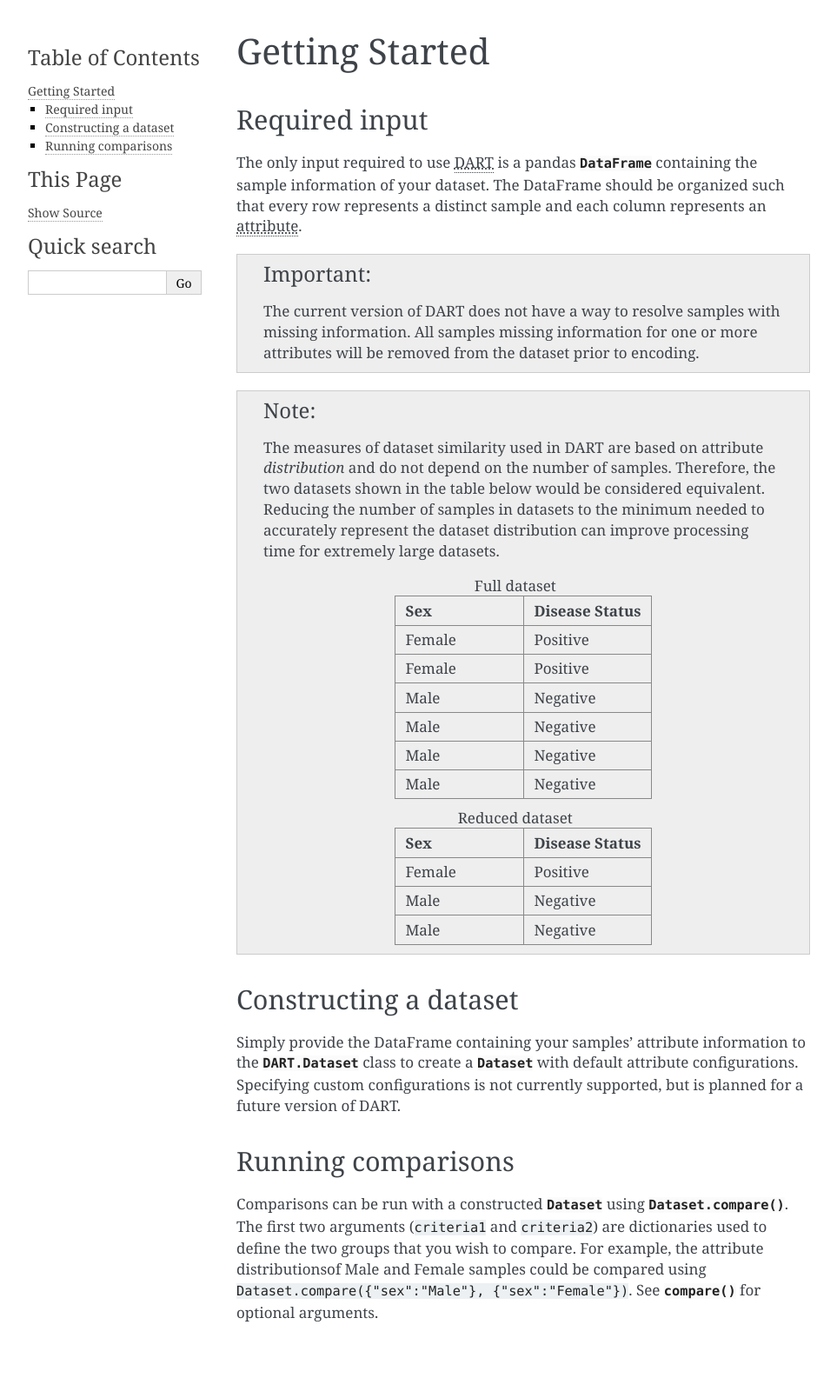
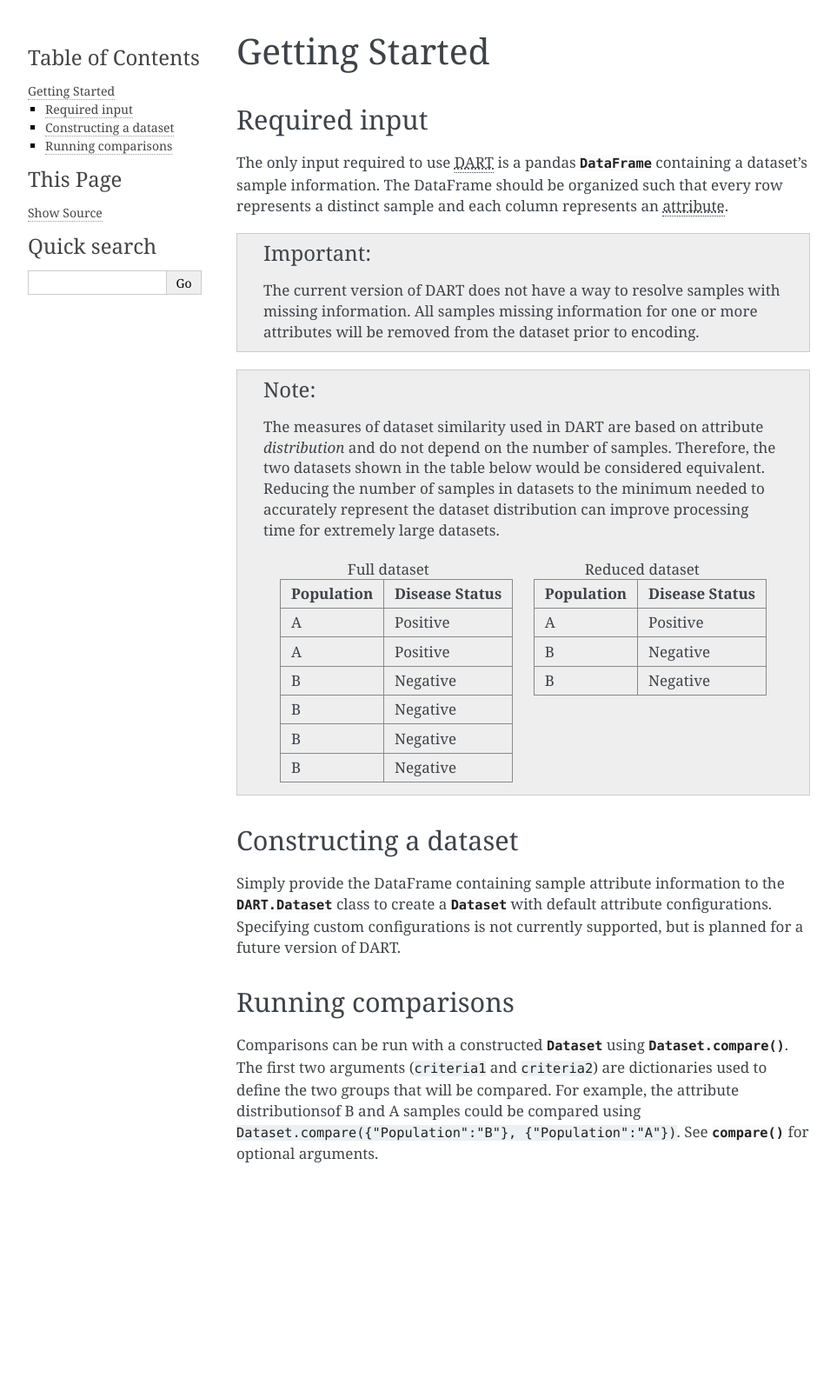
Before and after one commit to DIDSR/DART, a Sphinx documentation site: the page built from docs/getting_started.rst, in a window 1280 px wide. Shown: the whole page at 87% size, without its empty margins (148-1111 px from the left). Built offline with Sphinx 7.4.7, drawn with Linux system fonts in a browser that asks for light colours; after the commit the page ends 1425 px from its top, so only the background shows below that.

Commit message:
language update

```diff
--- a/docs/HDC.rst
+++ b/docs/HDC.rst
@@ -12,7 +12,7 @@ Attribute Types
 This allows for a distinction between attributes where there is no inherent similarity between different values (e.g., categorical) and attributes where different values
 may have varying degrees of similarity with each other (e.g., numeric).
 
-.. rst-class:: image-table
+.. rst-class:: column-table, image-table
 .. list-table::
     :widths: 50 50
     :header-rows: 0
--- a/docs/_static/custom.css
+++ b/docs/_static/custom.css
@@ -3,17 +3,26 @@ div.footer {
     visibility: hidden;
 }
 
-table.image-table { /* Tables designed just to show images next to each other */
+table.column-table { /* Tables designed just to show two columns of content */
     border-style: none;
     box-shadow: none;
-    td, th, tr {
+    > tbody > tr { /* just removing borders from the column-table and it's direct contents, not any nested tables */
         border-style: none;
+        > td, > th {
+            border-style: none;
+            vertical-align: top;
+        }
     }
+}
+
+table.image-table {
     p { /* styling the captions */
         font-size: smaller;
         text-align: center;
     }
 }
+
+
 
 p, div.body p { /* Fixing Sphinx's tendency to have tons of hyphens */
     hyphens: manual;
--- a/docs/getting_started.rst
+++ b/docs/getting_started.rst
@@ -4,8 +4,9 @@ Getting Started
 Required input
 --------------
 
-The only input required to use :abbr:`DART (DAta RepresenTativeness)` is a pandas :class:`DataFrame` containing the sample information of your dataset.
-The DataFrame should be organized such that every row represents a distinct sample and each column represents an :abbr:`attribute (a distinct piece of metadata information)`.
+The only input required to use :abbr:`DART (DAta RepresenTativeness)` is a pandas :class:`DataFrame` containing a dataset's sample information.
+The DataFrame should be organized such that every row represents a distinct sample and each column represents an :abbr:`attribute (distinct piece of metadata information)`.
+
 
 .. important:: The current version of DART does not have a way to resolve samples with missing information.
     All samples missing information for one or more attributes will be removed from the dataset prior to encoding.
@@ -14,45 +15,48 @@ The DataFrame should be organized such that every row represents a distinct samp
     Therefore, the two datasets shown in the table below would be considered equivalent.
     Reducing the number of samples in datasets to the minimum needed to accurately represent the dataset distribution can improve processing time for extremely large datasets.
 
-    .. list-table:: Full dataset
-        :header-rows: 1
-        :widths: 10 10
+    .. rst-class:: column-table
+    .. list-table::
+       :widths: 50 50
+       :header-rows: 0
 
-        * - Sex
-          - Disease Status
-        * - Female
-          - Positive
-        * - Female
-          - Positive
-        * - Male
-          - Negative
-        * - Male
-          - Negative
-        * - Male
-          - Negative
-        * - Male
-          - Negative
+       * - .. list-table:: Full dataset
+              :header-rows: 1
 
-    .. list-table:: Reduced dataset
-        :header-rows: 1
-        :widths: 10 10
+              * - Population
+                - Disease Status
+              * - A
+                - Positive
+              * - A
+                - Positive
+              * - B
+                - Negative
+              * - B
+                - Negative
+              * - B
+                - Negative
+              * - B
+                - Negative
 
-        * - Sex
-          - Disease Status
-        * - Female
-          - Positive
-        * - Male
-          - Negative
-        * - Male
-          - Negative
+         - .. list-table:: Reduced dataset
+              :header-rows: 1
+
+              * - Population
+                - Disease Status
+              * - A
+                - Positive
+              * - B
+                - Negative
+              * - B
+                - Negative
 
 
 Constructing a dataset
 ----------------------
-Simply provide the DataFrame containing your samples' attribute information to the :class:`DART.Dataset` class to create a :class:`Dataset` with default attribute configurations.
+Simply provide the DataFrame containing sample attribute information to the :class:`DART.Dataset` class to create a :class:`Dataset` with default attribute configurations.
 Specifying custom configurations is not currently supported, but is planned for a future version of DART.
 
 Running comparisons
 -------------------
-Comparisons can be run with a constructed :class:`Dataset` using :meth:`Dataset.compare`. The first two arguments (:code:`criteria1` and :code:`criteria2`) are dictionaries used to define the two groups that you wish to compare.
-For example, the attribute distributionsof Male and Female samples could be compared using :code:`Dataset.compare({"sex":"Male"}, {"sex":"Female"})`. See :meth:`~DART.Dataset.compare` for optional arguments.
+Comparisons can be run with a constructed :class:`Dataset` using :meth:`Dataset.compare`. The first two arguments (:code:`criteria1` and :code:`criteria2`) are dictionaries used to define the two groups that will be compared.
+For example, the attribute distributionsof B and A samples could be compared using :code:`Dataset.compare({"Population":"B"}, {"Population":"A"})`. See :meth:`~DART.Dataset.compare` for optional arguments.
```
